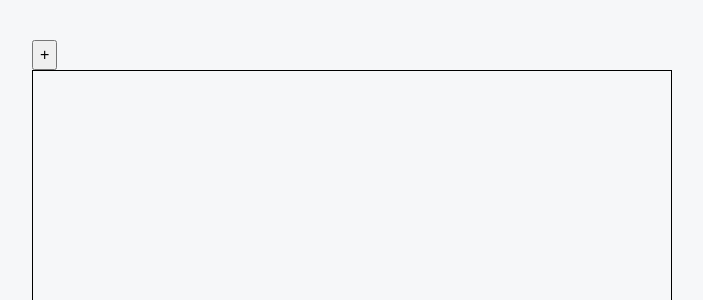
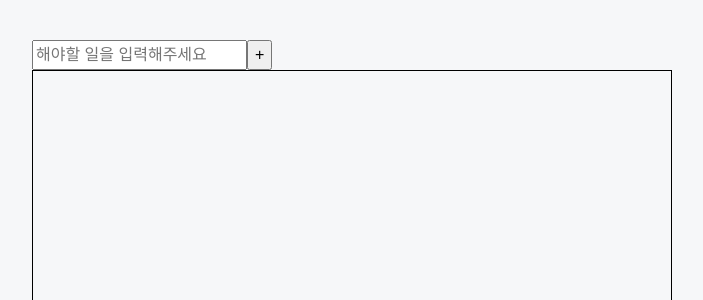
Before and after one commit to vermeer314/todo-react, a React (Vite) app: page / in a window 1280 px wide. Shown: the top 300 px of the page, without its empty margins (288-991 px from the left). Built offline with nearby package versions, Linux system fonts and the light colour scheme.

Commit message:
feat: TodoInput

```diff
--- a/src/App.jsx
+++ b/src/App.jsx
@@ -22,19 +22,23 @@ function App() {
     localStorage.setItem(STORAGE_KEY, JSON.stringify(todos));
   }, [todos]);
 
-  function addTodoItem() {
-    const res = prompt('해야 할 일을 입력해주세요');
-    if (res === null) return;
-    const text = res.trim();
-    if (!text) return;
+  function addTodoItem(value) {
+    if (!isValid(value)) return;
 
     const todoItem = {
       id: crypto.randomUUID(),
-      text: text,
+      text: value.trim(),
       completed: false,
     };
 
     setTodos((prev) => [...prev, todoItem]);
+  }
+
+  function isValid(text) {
+    if (text === null) return false;
+    if (!text.trim()) return false;
+
+    return true;
   }
 
   function toggleCompleted(id) {
@@ -51,7 +55,21 @@ function App() {
 
   return (
     <>
-      <TodoAddButton onAdd={addTodoItem} />
+      <form
+        onSubmit={(e) => {
+          e.preventDefault(); //submit 시 새로고침 방지
+          addTodoItem(e.target.todoInput.value);
+          e.target.todoInput.value = '';
+        }}
+      >
+        <input
+          className="todo-add-input"
+          type="text"
+          placeholder="해야할 일을 입력해주세요"
+          name="todoInput"
+        ></input>
+        <button type="submit">+</button>
+      </form>
 
       <TodoList
         todos={todos}
```
